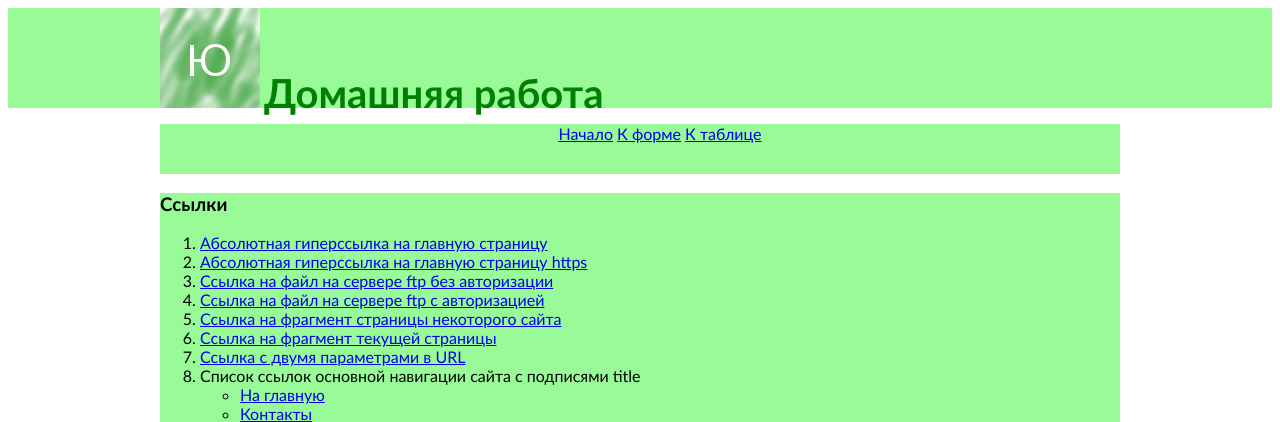
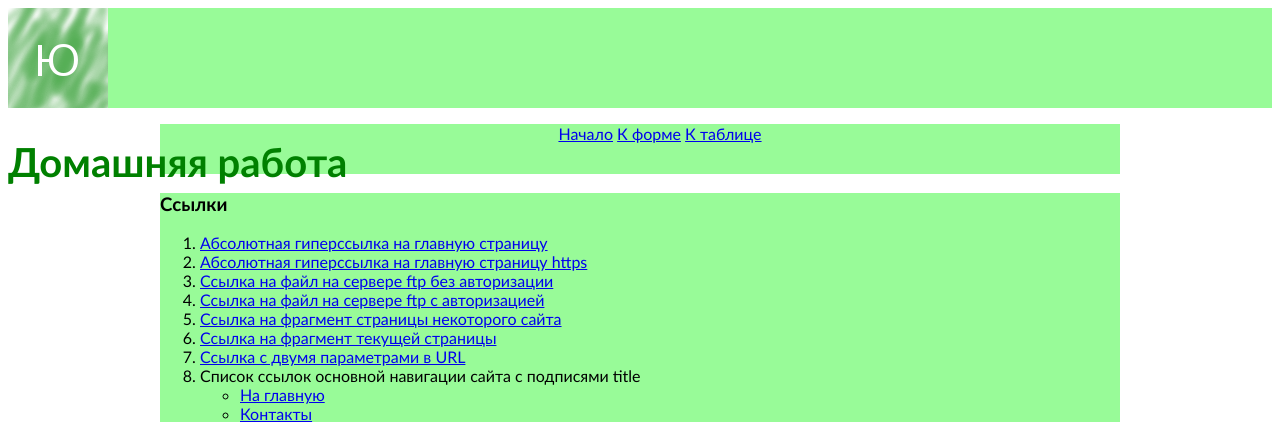
Before and after one commit to FireCommissar/FireCommissar.github.io, a PHP site: page / in a window 1280 px wide. Shown: the top 422 px of the page. Run offline with PHP 8.4, Linux system fonts and the light colour scheme.

Commit message:
Update sts.css

```diff
--- a/sts.css
+++ b/sts.css
@@ -5,7 +5,6 @@ body
 h1 {
 	color: green;
 	font-size: 40px;
-	display: inline-block;
 }
 
 header
@@ -20,6 +19,7 @@ div.head
 {
 	margin: 0 auto;
 	max-width: 960px;
+	display: inline-block;
 }
 footer
 {
```
